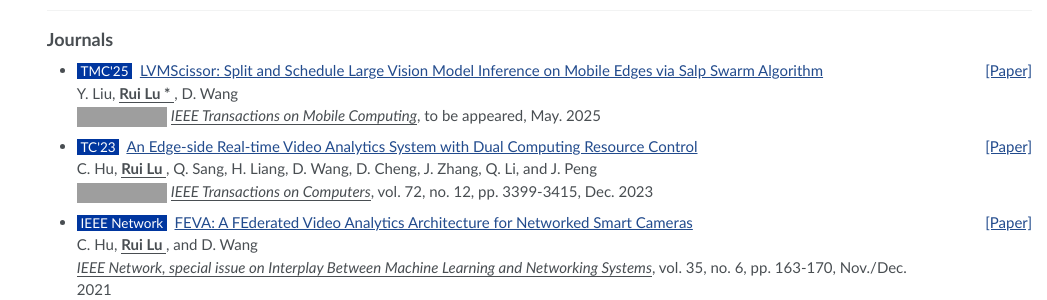
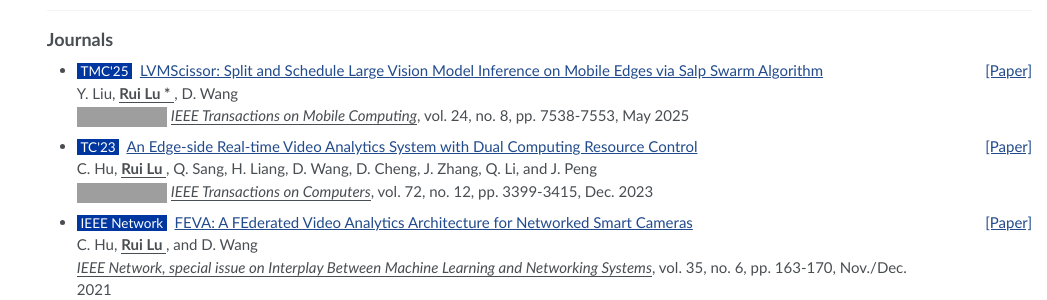
Before and after one commit to SladeLu/sladelu.github.io, a Jekyll site: the page built from _pages/includes/pub.md, in a window 1280 px wide and 1111 px high, cut to the strip 594-894 px from the top of the window. Shown: the whole strip, without its empty margins (233-1280 px from the left). Built offline with Jekyll 4.4.1, drawn with Linux system fonts in a browser that asks for light colours; our own code applies the rules of GitHub Pages for plain Markdown files; grey boxes are pictures that could not be loaded.

Commit message:
Update pubs.yml

```diff
--- a/_data/pubs.yml
+++ b/_data/pubs.yml
@@ -64,8 +64,8 @@
     paperurl: "https://ieeexplore.ieee.org/abstract/document/10923690"
     title: "LVMScissor: Split and Schedule Large Vision Model Inference on Mobile Edges via Salp Swarm Algorithm"
     conference: "IEEE Transactions on Mobile Computing"
-    page: "to be appeared"
-    date: "May. 2025"
+    page: "vol. 24, no. 8, pp. 7538-7553"
+    date: "May 2025"
     downloadurl: "https://ieeexplore.ieee.org/iel8/7755/4358975/10923690.pdf"
     badgeurl: "https://img.shields.io/badge/CCF-A-red"
 
```
